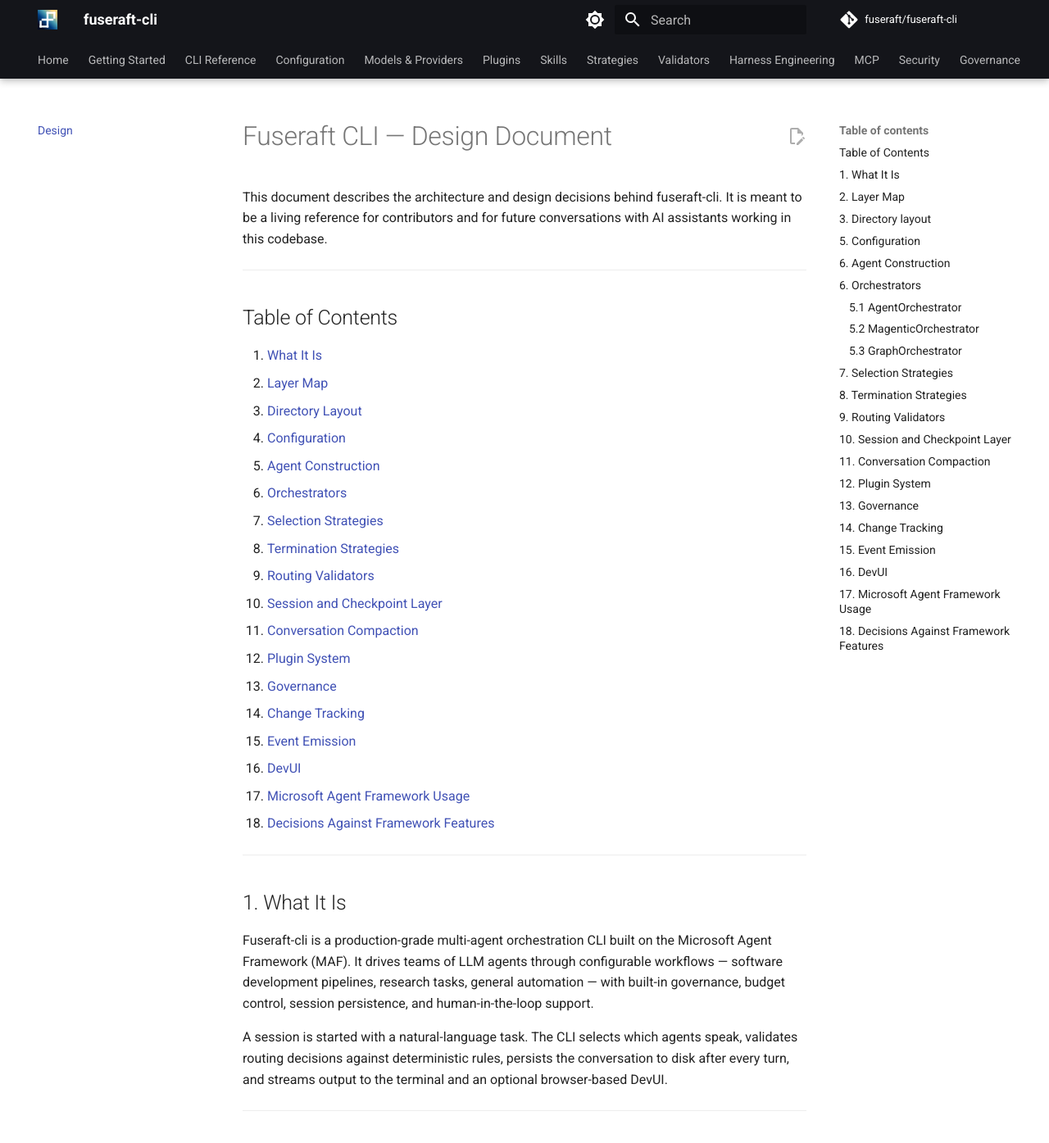
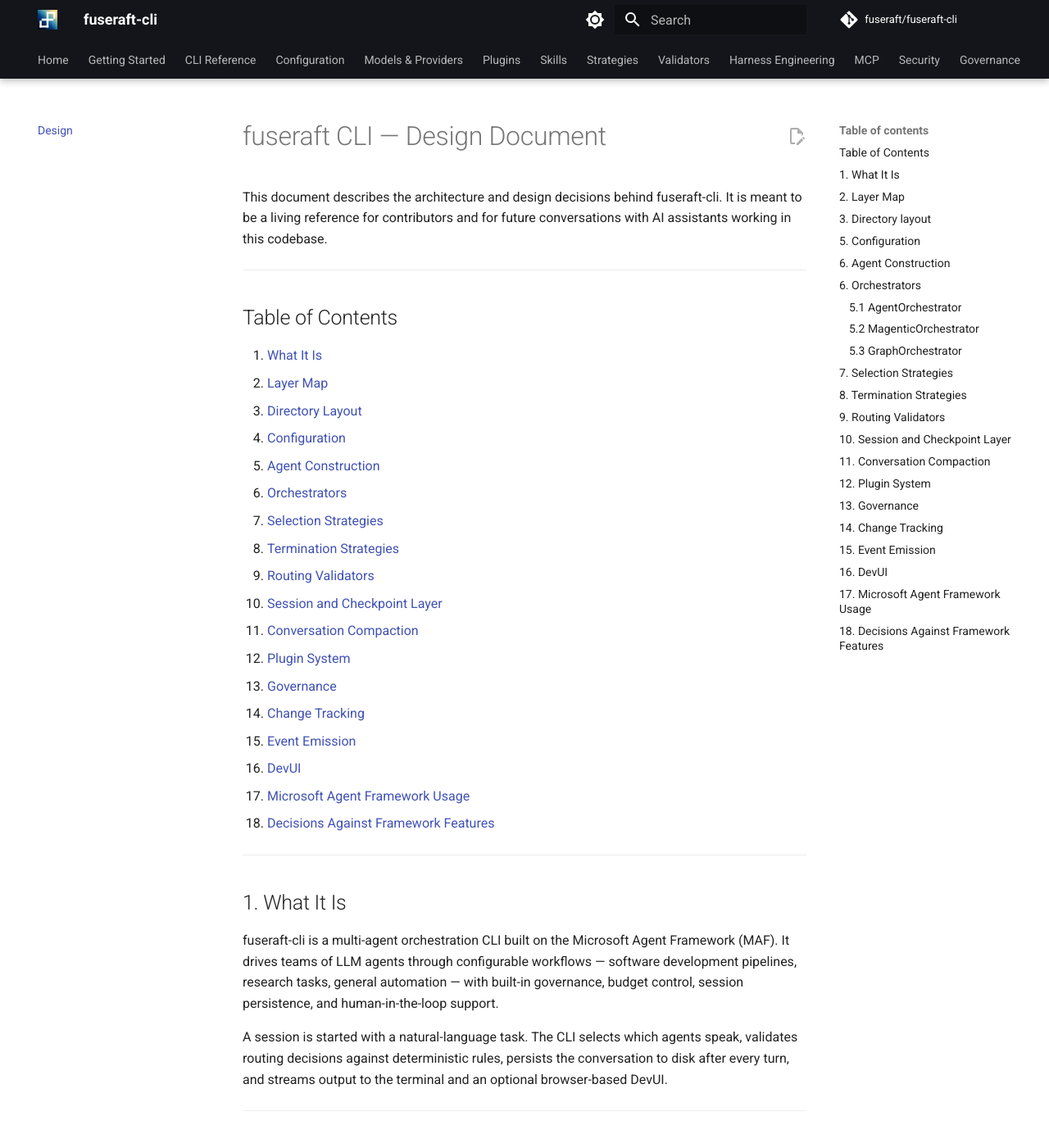
Before and after one commit to fuseraft/fuseraft-cli, an MkDocs documentation site: the page built from docs/design.md, in a window 1280 px wide and 1400 px high. Shown: the top 1395 px of the window at 82% size. Built offline with MkDocs 1.6.1 and Material for MkDocs 9.7.7, drawn with Linux system fonts in a browser that asks for light colours; comment, search, counter and statistics services are not loaded.

Commit message:
chore: normalize branding to lowercase 'fuseraft CLI' across all files

```diff
--- a/docs/design.md
+++ b/docs/design.md
@@ -1,4 +1,4 @@
-# Fuseraft CLI — Design Document
+# fuseraft CLI — Design Document
 
 This document describes the architecture and design decisions behind fuseraft-cli. It is meant to be a living reference for contributors and for future conversations with AI assistants working in this codebase.
 
@@ -29,7 +29,7 @@
 
 ## 1. What It Is
 
-Fuseraft-cli is a production-grade multi-agent orchestration CLI built on the Microsoft Agent Framework (MAF). It drives teams of LLM agents through configurable workflows — software development pipelines, research tasks, general automation — with built-in governance, budget control, session persistence, and human-in-the-loop support.
+fuseraft-cli is a multi-agent orchestration CLI built on the Microsoft Agent Framework (MAF). It drives teams of LLM agents through configurable workflows — software development pipelines, research tasks, general automation — with built-in governance, budget control, session persistence, and human-in-the-loop support.
 
 A session is started with a natural-language task. The CLI selects which agents speak, validates routing decisions against deterministic rules, persists the conversation to disk after every turn, and streams output to the terminal and an optional browser-based DevUI.
 
```
Also changed, not shown: AGENTS.md (+1 -1 lines), DESIGN.md (+1 -1 lines), README.md (+1 -5 lines), .github/SECURITY.md, 6 other files.
